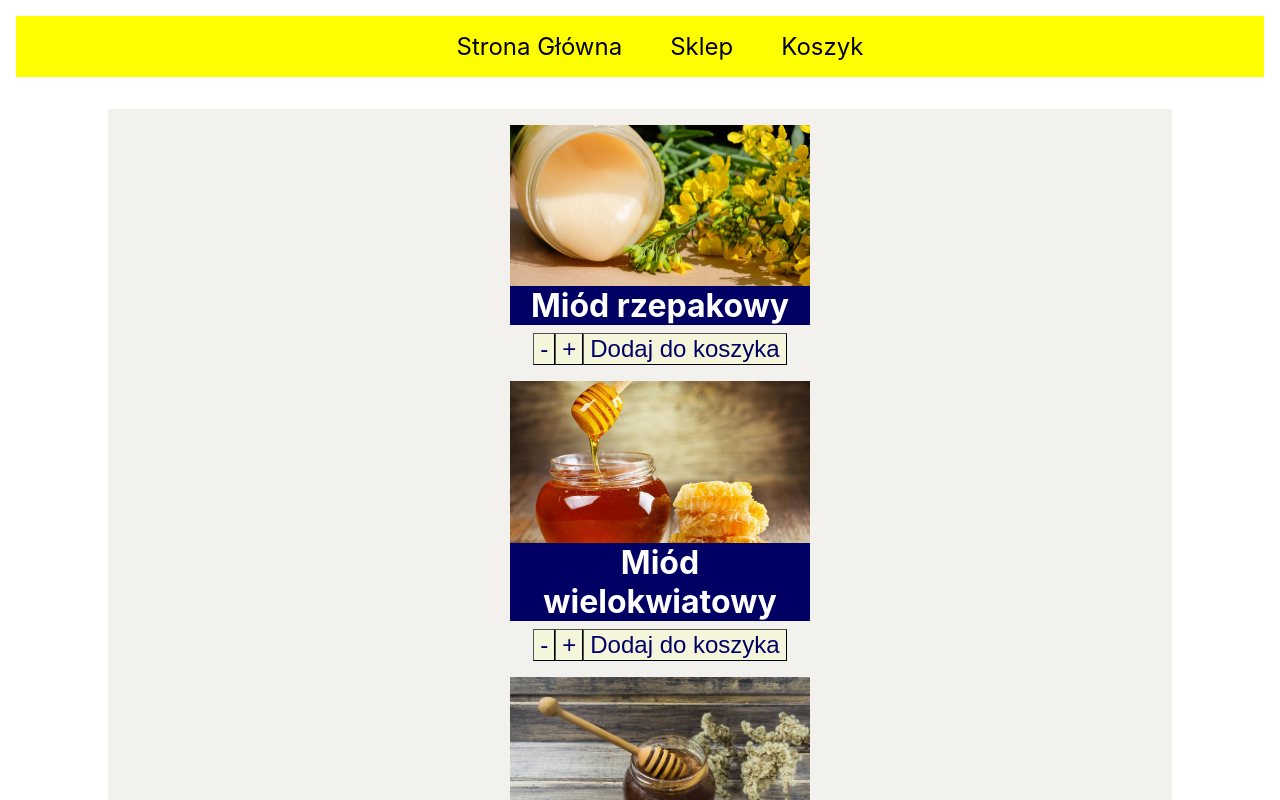
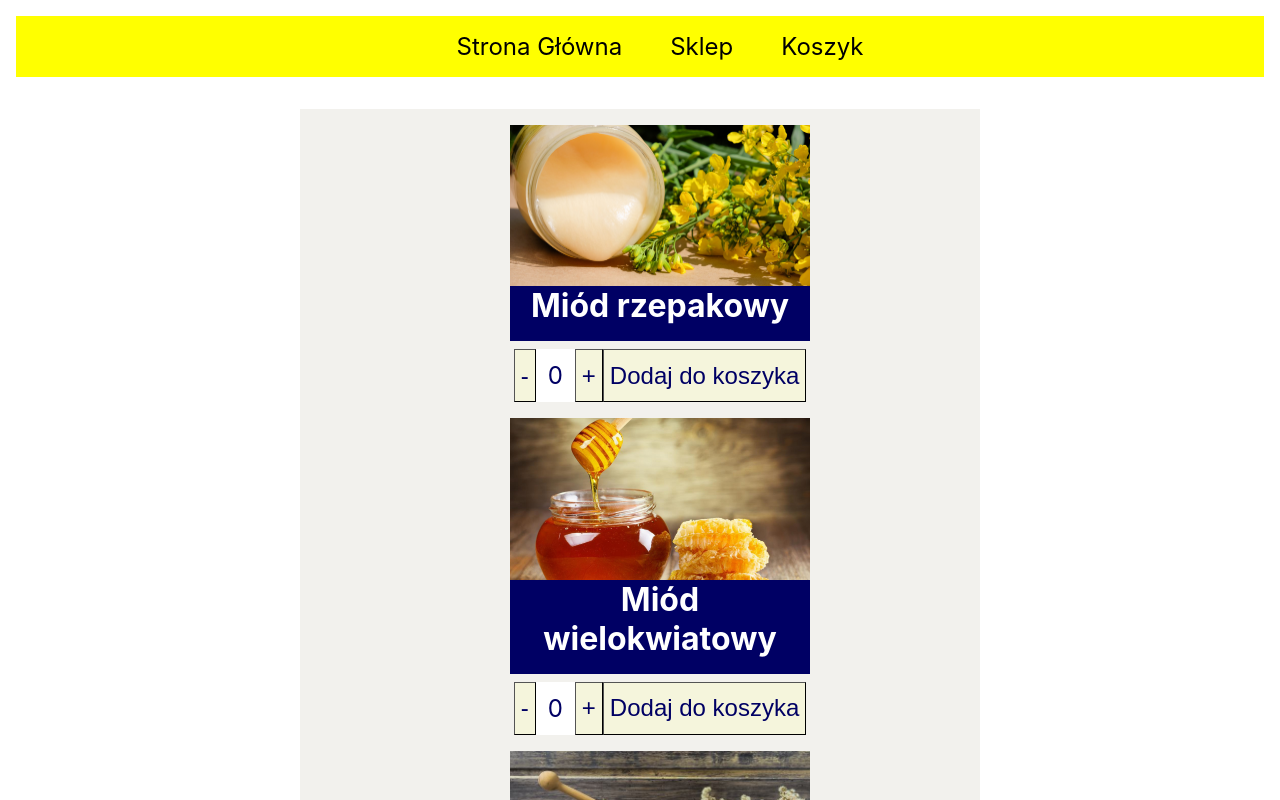
Before and after one commit to tomfidos/redux-online-store, a React (Create React App) app: page /sklep in a window 1280 px wide. Shown: the top 800 px of the page. Built offline with nearby package versions, Linux system fonts and the light colour scheme.

Commit message:
Applied cart slice to Products.

```diff
--- a/src/components/Products.css
+++ b/src/components/Products.css
@@ -2,7 +2,7 @@
     margin: auto;
     display: flex;
     flex-flow: column;
-    width: 80%;
+    width: 50%;
     align-self: center;
     align-items: center;
     padding-top: 1em;
@@ -27,6 +27,7 @@
     background-color: rgba(0, 0, 100);
     color: white;
     margin: 0;
+    padding-bottom: 0.5em;
 }
 
 .buy-product {
@@ -42,3 +43,11 @@
     border-width: 1px;
     color: rgba(0, 0, 100);
 }
+
+.counter {
+    background-color: white;
+    color: rgba(0, 0, 100);
+    font-size: 1.5em;
+    padding: 0.5em;
+    border-width: 1px;
+}
--- a/src/components/Products.tsx
+++ b/src/components/Products.tsx
@@ -1,7 +1,13 @@
+import { useAppDispatch } from '../app/hooks';
+import { store } from '../app/store';
+import { decrementProductQuantity, incrementProductQuantity, addToCart } from '../features/cart/cartSlice';
 import './Products.css';
 
 
 const Products = (): JSX.Element => {
+
+    const state = store.getState();
+    const dispatch = useAppDispatch();
 
     return (
         <ul className="gallery">
@@ -9,30 +15,30 @@ const Products = (): JSX.Element => {
                 <img className="image" src={require('../assets/rzepak.jpg')} alt="rzepakowy" />
                 <h3 className="product-name">Miód rzepakowy</h3>
                 <div className="buy-product">
-                    <button className="button">-</button>
-                    <span></span>
-                    <button className="button">+</button>
-                    <button className="button">Dodaj do koszyka</button>
+                    <button className="button" onClick={() => dispatch(decrementProductQuantity(1))}>-</button>
+                    <span className="counter">{state.precart[1].quantity}</span>
+                    <button className="button" onClick={() => dispatch(incrementProductQuantity(1))}>+</button>
+                    <button className="button" onClick={() => dispatch(addToCart(1))}>Dodaj do koszyka</button>
                 </div>
             </li>
             <li className="product-wrapper" key="2">
                 <img className="image" src={require('../assets/wielokwiat.jpg')} alt="wielokwiat" />
                 <h3 className="product-name">Miód wielokwiatowy</h3>
                 <div className="buy-product">
-                    <button className="button">-</button>
-                    <span></span>
-                    <button className="button">+</button>
-                    <button className="button">Dodaj do koszyka</button>
+                    <button className="button" onClick={() => dispatch(decrementProductQuantity(2))}>-</button>
+                    <span className="counter">{state.precart[2].quantity}</span>
+                    <button className="button" onClick={() => dispatch(incrementProductQuantity(2))}>+</button>
+                    <button className="button" onClick={() => dispatch(addToCart(2))}>Dodaj do koszyka</button>
                 </div>
             </li>
             <li className="product-wrapper" key="3">
                 <img className="image" src={require('../assets/gryczany.jpg')} alt="gryczany" />
                 <h3 className="product-name">Miód gryczany</h3>
                 <div className="buy-product">
-                    <button className="button">-</button>
-                    <span></span>
-                    <button className="button">+</button>
-                    <button className="button">Dodaj do koszyka</button>
+                    <button className="button" onClick={() => dispatch(decrementProductQuantity(3))}>-</button>
+                    <span className="counter">{state.precart[3].quantity}</span>
+                    <button className="button" onClick={() => dispatch(incrementProductQuantity(3))}>+</button>
+                    <button className="button" onClick={() => dispatch(addToCart(3))}>Dodaj do koszyka</button>
                 </div>
             </li>
         </ul>
```
